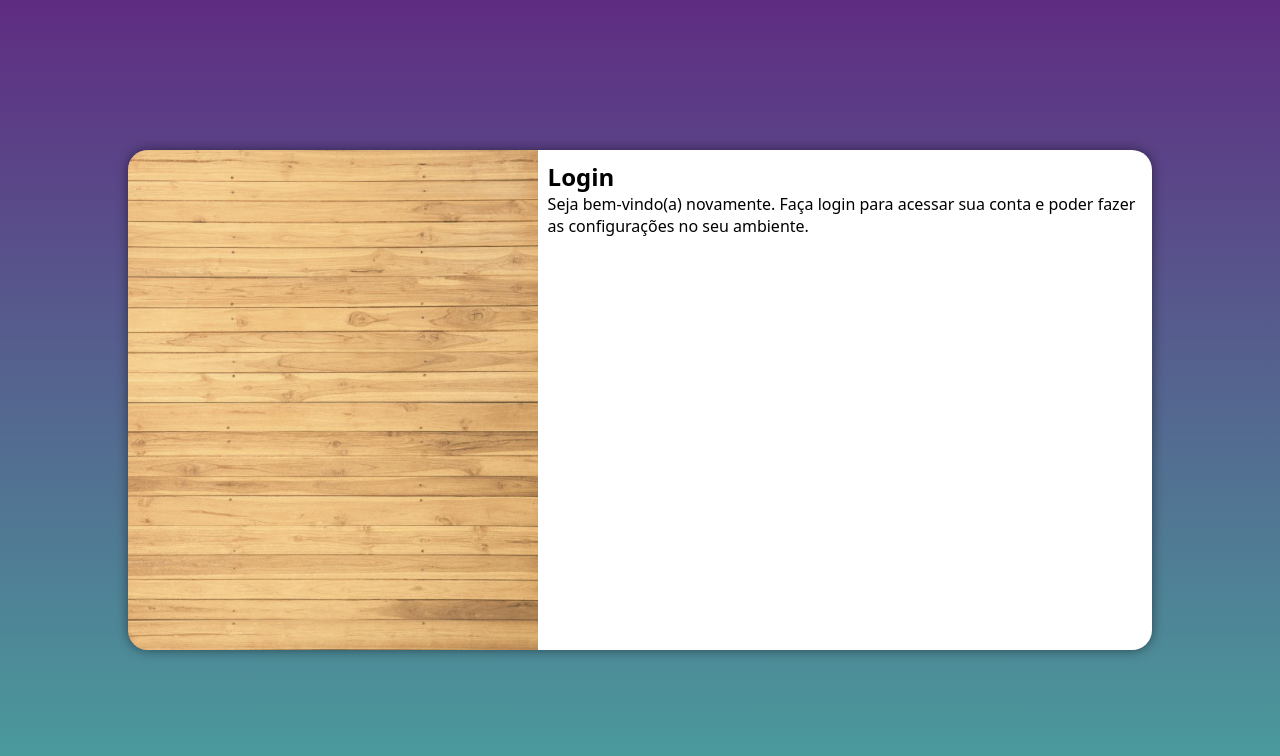
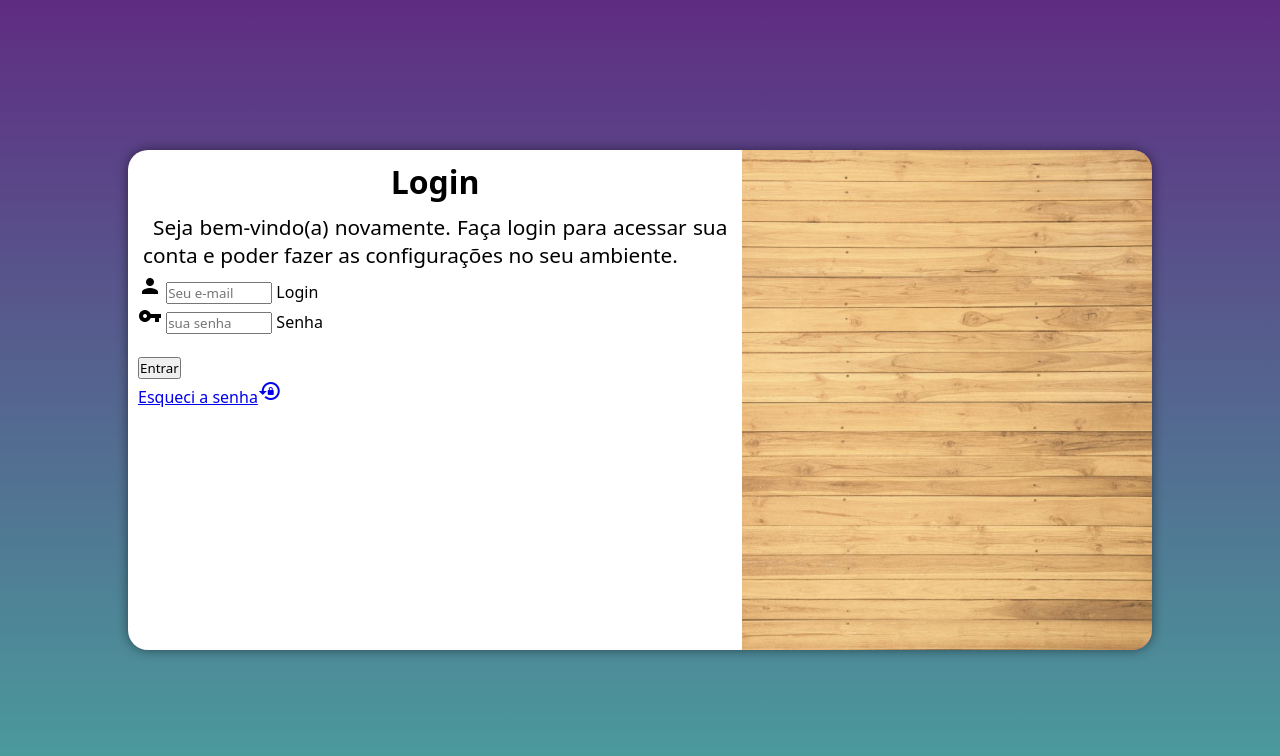
Before and after one commit to evandromar17ns/projeto-login, a plain HTML site: page index.html in a window 1280 px wide. Drawn offline with Linux system fonts and the light colour scheme.

Commit message:
adicionei o formulário no projeto de tela de login

```diff
--- a/estilos/media-query.css
+++ b/estilos/media-query.css
@@ -1,23 +1,22 @@
 @charset "UTF-8";
 
 @media screen and (min-width:768px) and (max-width:992px) {
-    body{
-        background-image: linear-gradient( to top, #5f2c82 , #49a09d)
-
+    body {
+        background-image: linear-gradient(to top, #5f2c82, #49a09d)
     }
 
-    section#login{
+    section#login {
         width: 80vw;
 
     }
 
-    section#login > div#imagem{
+    section#login>div#imagem {
         float: left;
         width: 40%;
         height: 100%;
     }
 
-    section#login > div#formulario{
+    section#login>div#formulario {
         float: right;
         width: 60%;
     }
@@ -25,20 +24,31 @@
 }
 
 @media screen and (min-width:992px) {
-    body{
-        background-image: linear-gradient(to top, #49a09d , #5f2c82);
+    body {
+        background-image: linear-gradient(to top, #49a09d, #5f2c82);
     }
-    section#login{
+
+    section#login {
         width: 80vw;
     }
-    section#login > div#imagem{
-        float: left;
+
+    section#login>div#imagem {
+        float: right;
         width: 40%;
         height: 100%;
-}
-    section#login > div#formulario{
-        float: right;
+    }
+
+    section#login>div#formulario {
+        float: left;
         width: 60%;
     }
 
+    div#formulario>h1 {
+        font-size: 2em;
+    }
+
+    div#formulario>p {
+        font-size: 1.3em;
+    }
+
 }
--- a/estilos/style.css
+++ b/estilos/style.css
@@ -38,7 +38,7 @@ section#login{
     overflow: hidden;
     box-shadow: 0px 0px 12px rgba(0, 0, 0, 0.484);
 
-    transition: width .3s, height .3s;
+    transition: width .1s, height .3s;
     transition-timing-function: ease;
 
 }
@@ -56,3 +56,14 @@ section#login div#formulario{
     display: block;
     padding: 10px;
 }
+div#formulario > h1{
+    text-align: center;
+    margin-bottom: 10px;
+}
+ div#formulario > p{
+    font-size: 0.8em;
+    text-align: justify;
+    text-indent: 10px;
+    margin: 5px;
+
+ }
--- a/index.html
+++ b/index.html
@@ -1,13 +1,16 @@
 <!DOCTYPE html>
 <html lang="pt-br
 ">
+
 <head>
     <meta charset="UTF-8">
     <meta name="viewport" content="width=device-width, initial-scale=1.0">
     <title>Login</title>
+    <link href="https://fonts.googleapis.com/icon?family=Material+Icons" rel="stylesheet">
     <link rel="stylesheet" href="estilos/style.css">
     <link rel="stylesheet" href="estilos/media-query.css">
 </head>
+
 <body>
 
     <main>
@@ -21,8 +24,40 @@
 
                 <h1>Login</h1>
 
-                <p>Seja bem-vindo(a) novamente. Faça login para acessar sua conta e poder fazer as configurações no seu ambiente. </p>
+                <p>Seja bem-vindo(a) novamente. Faça login para acessar sua conta e poder fazer as configurações no seu
+                    ambiente. </p>
+
+
+
+
                 <form action="login.php" method="post">
+                    <div class="campo">
+
+                        <span class="material-icons">person</span>
+                        <input type="email" name="login" id="ilogin" required placeholder="Seu e-mail "
+                            autocomplete="email" minlength="8" maxlength="15" size="8">
+                        <label for="ilogin">Login</label>
+                    </div>
+
+
+
+                    <div class="campo">
+                        <span class="material-icons">vpn_key</span>
+                        <input type="password" name="senha " id="isenha" required placeholder="sua senha"
+                            autocomplete="current-password" minlength="6"  maxlength="15" size="8">
+                        <label for="isenha">Senha</label>
+
+                    </div>
+
+                    <br>
+
+
+                    <input type="submit" value="Entrar">
+
+                    <br>
+
+                    <a href="esqueci.html">Esqueci a senha<span class="material-icons">lock_reset</span></a>
+
 
                 </form>
 
@@ -31,4 +66,5 @@
     </main>
 
 </body>
+
 </html>
```
